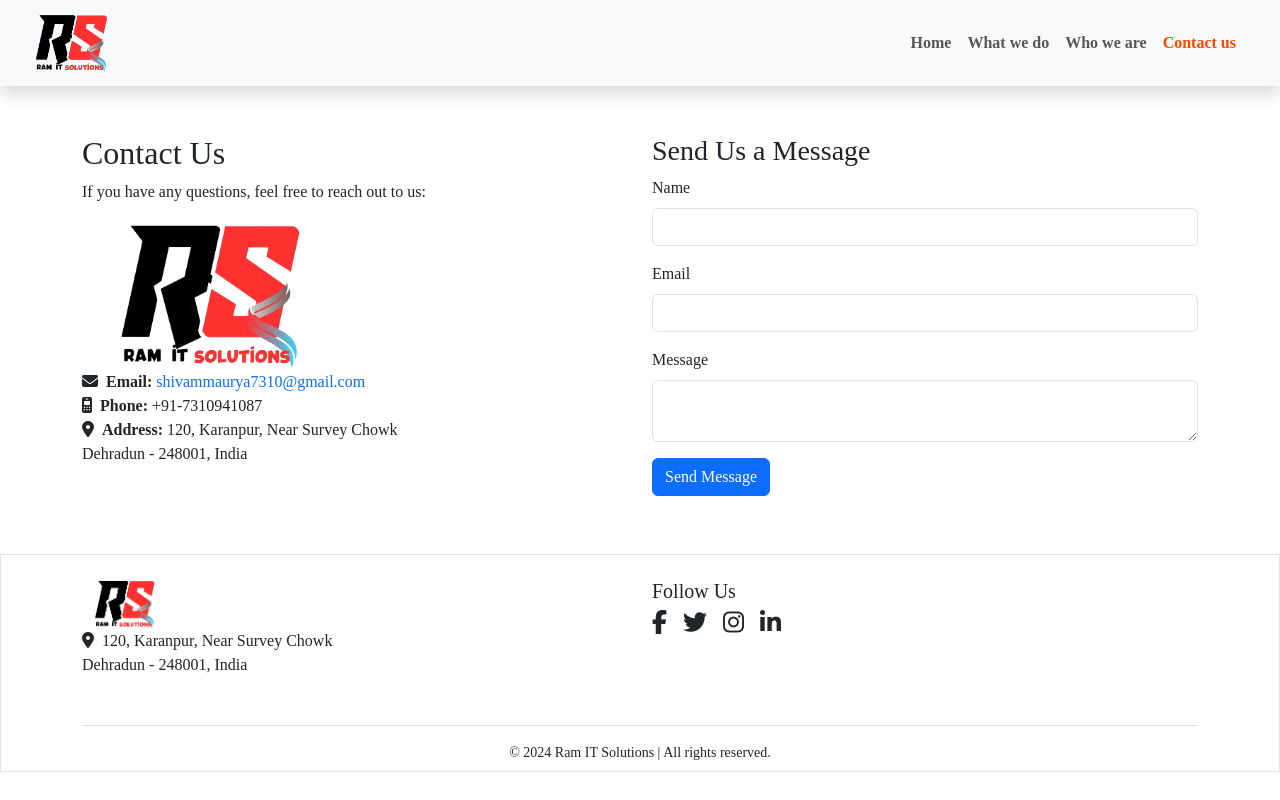
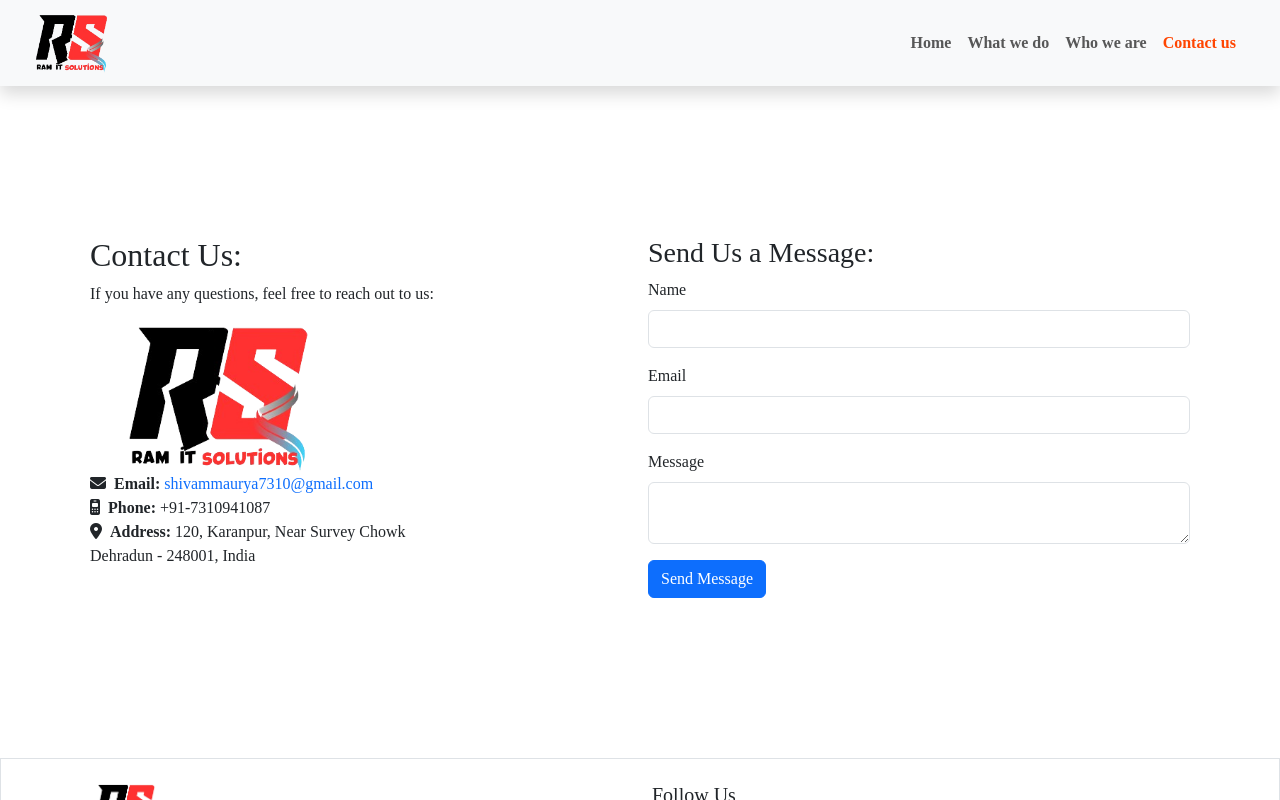
Before and after one commit to shri1906/ram-it-solutions, a React (Vite) app in the folder ram-it-solutions/: page /contact-us in a window 1280 px wide. Shown: the top 800 px of the page. Built offline with nearby package versions, Linux system fonts and the light colour scheme; a web font is replaced by a local one.

Commit message:
contact-page margin updated

```diff
--- a/ram-it-solutions/src/App.css
+++ b/ram-it-solutions/src/App.css
@@ -80,6 +80,9 @@
   .custom-card-title {
     font-size: 12px;
   }
+  .contact_row{
+    margin: 150px 0px !important;
+  }
 
   @media only screen and (max-width: 480px) {
     .carousel-inner img {
@@ -92,4 +95,7 @@
     .info-div {
       height: auto;
     }
+    .contact_row{
+      margin: 10px 0px !important;
+    }
   }
--- a/ram-it-solutions/src/pages/Contact.jsx
+++ b/ram-it-solutions/src/pages/Contact.jsx
@@ -42,13 +42,14 @@ const ContactUs = () => {
   };
 
   return (
+    <>
       <div className="container my-5">
-      <div className="row mb-4">
+        <div className="row contact_row">
           {/* Contact Information Section */}
-        <div className="col-md-6 mb-4">
-          <h2>Contact Us</h2>
+          <div className="col-md-6 mb-4 px-2">
+            <h2>Contact Us:</h2>
             <p>If you have any questions, feel free to reach out to us:</p>
-          <img src="./logo.png" alt="logo" height={'150px'} />
+            <img src="./logo.png" alt="logo" height={"150px"} />
             <ul className="list-unstyled">
               <li>
                 <i className="fa-solid fa-envelope me-2"></i>
@@ -74,8 +75,8 @@ const ContactUs = () => {
           </div>
 
           {/* Contact Form Section */}
-        <div className="col-md-6">
-          <h3>Send Us a Message</h3>
+          <div className="col-md-6 px-2">
+            <h3>Send Us a Message:</h3>
             <form onSubmit={handleSubmit}>
               <div className="mb-3">
                 <label className="form-label">Name</label>
@@ -118,6 +119,7 @@ const ContactUs = () => {
           </div>
         </div>
       </div>
+    </>
   );
 };
 
```
Lines whose indentation alone changed are shown as unchanged.
